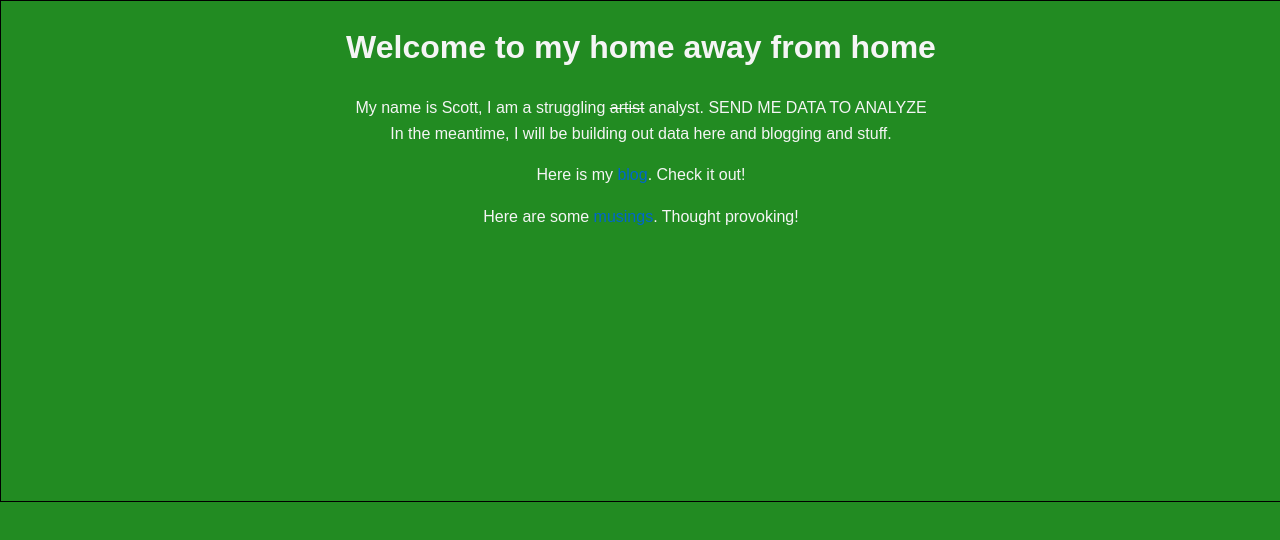
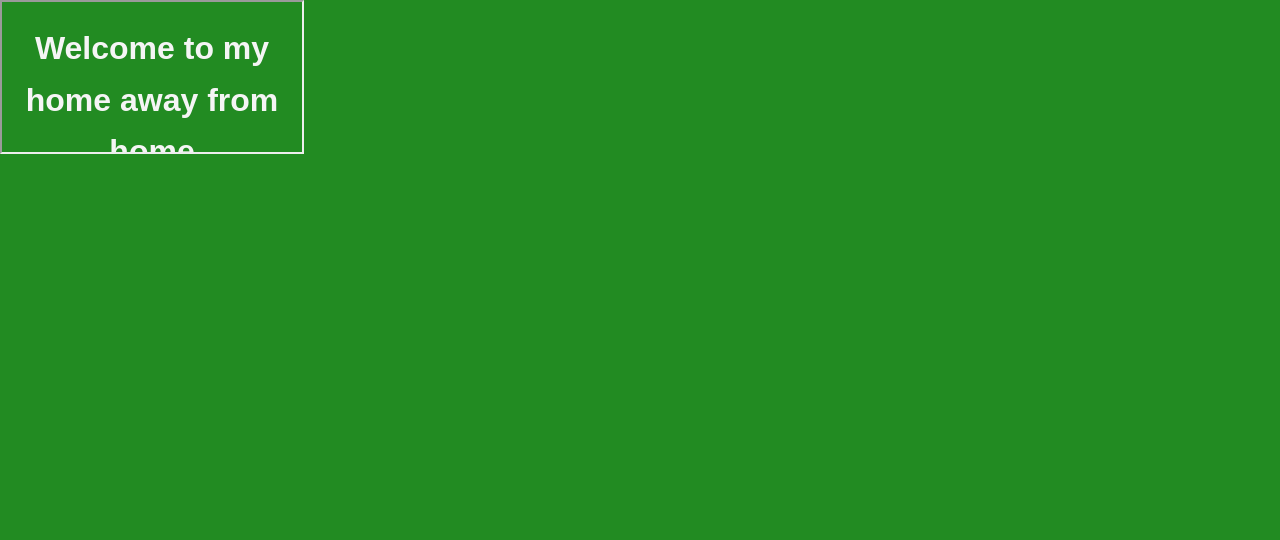
Before and after one commit to scott-levine-pro/primary, a plain HTML site: page index.html in a window 1280 px wide. Drawn offline with Linux system fonts and the light colour scheme.

Commit message:
7/8/25 (3) Alignment second try

```diff
--- a/index.html
+++ b/index.html
@@ -5,7 +5,7 @@
     <title>Homepage</title>
 </head>
 <body>
-    <iframe src="main.html" title="iframe test"></iframe>
+    <iframe src="main.html" title="iframeTest"></iframe>
     <!--<h1>Welcome to my home away from home</h1>
     <p>My name is Scott, I am a struggling <s>artist</s> analyst. SEND ME DATA TO ANALYZE<br>In the meantime, I will be building out data here and blogging and stuff.</p>
     <p>Here is my <a href="blog.html">blog</a>. Check it out!</p>
--- a/style.css
+++ b/style.css
@@ -20,7 +20,7 @@ a:hover {
     text-decoration: underline;
 }
 
-iframe {
+iframeTest {
     border: black 1px solid;
     float: center;
     width: 100%;
```
